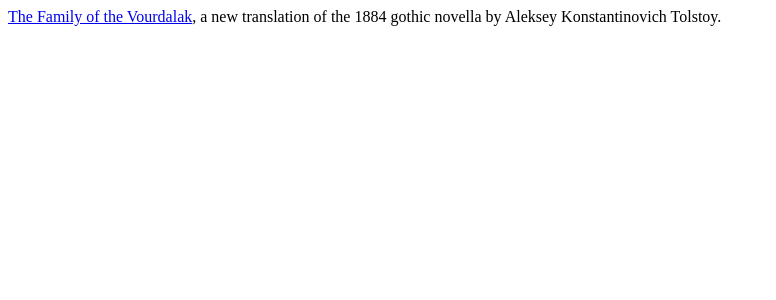
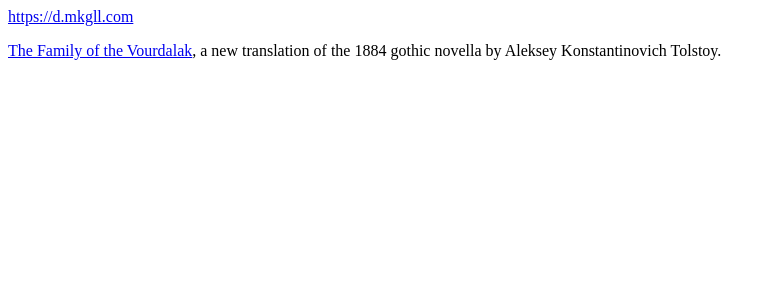
Before and after one commit to dmkgll/dmkgll, a Jekyll site: the page built from index.md, in a window 1280 px wide. Shown: the top 300 px of the page, without its empty margins (0-776 px from the left). Built offline with Jekyll 4.4.1, drawn with Linux system fonts in a browser that asks for light colours.

Commit message:
Update index.md

```diff
--- a/index.md
+++ b/index.md
@@ -2,4 +2,6 @@
 layout: index
 ---
 
+<a href="/" style="text-align:right;">https://d.mkgll.com</a>
+
 [The Family of the Vourdalak](vd), a new translation of the 1884 gothic novella by Aleksey Konstantinovich Tolstoy.
```
